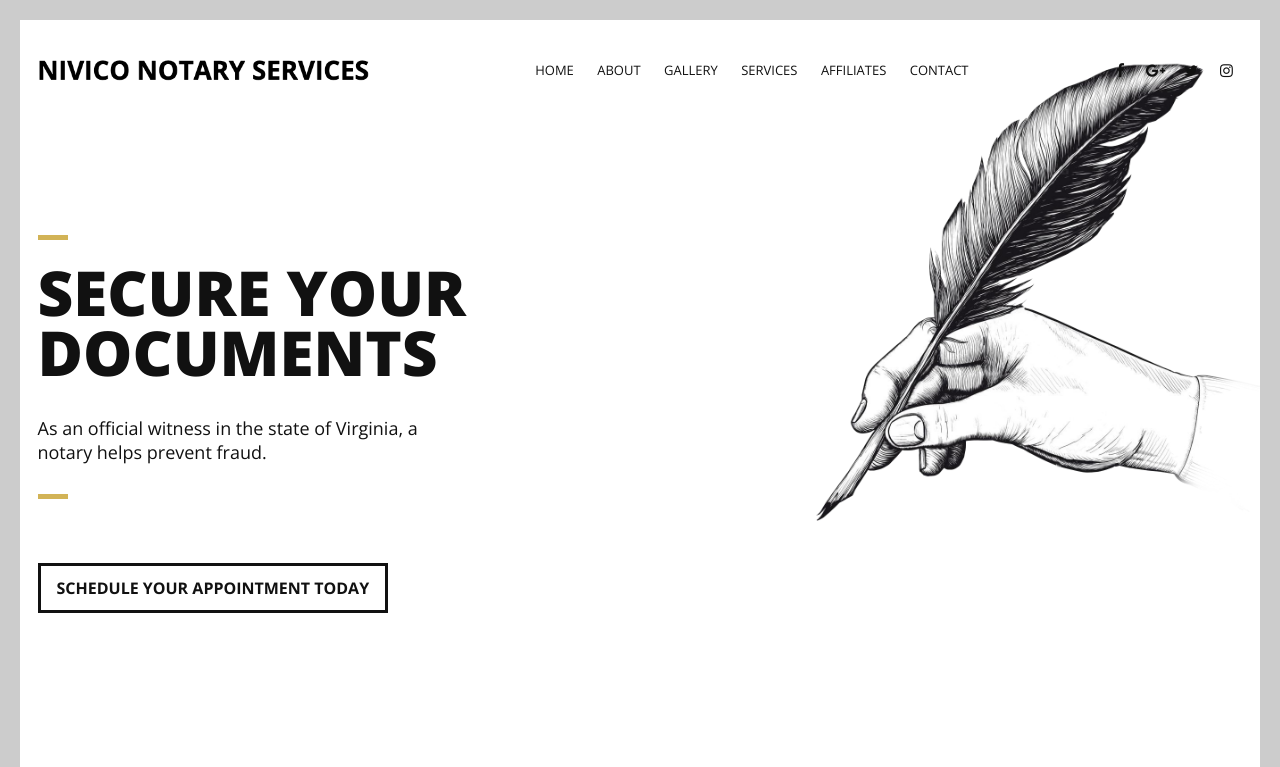
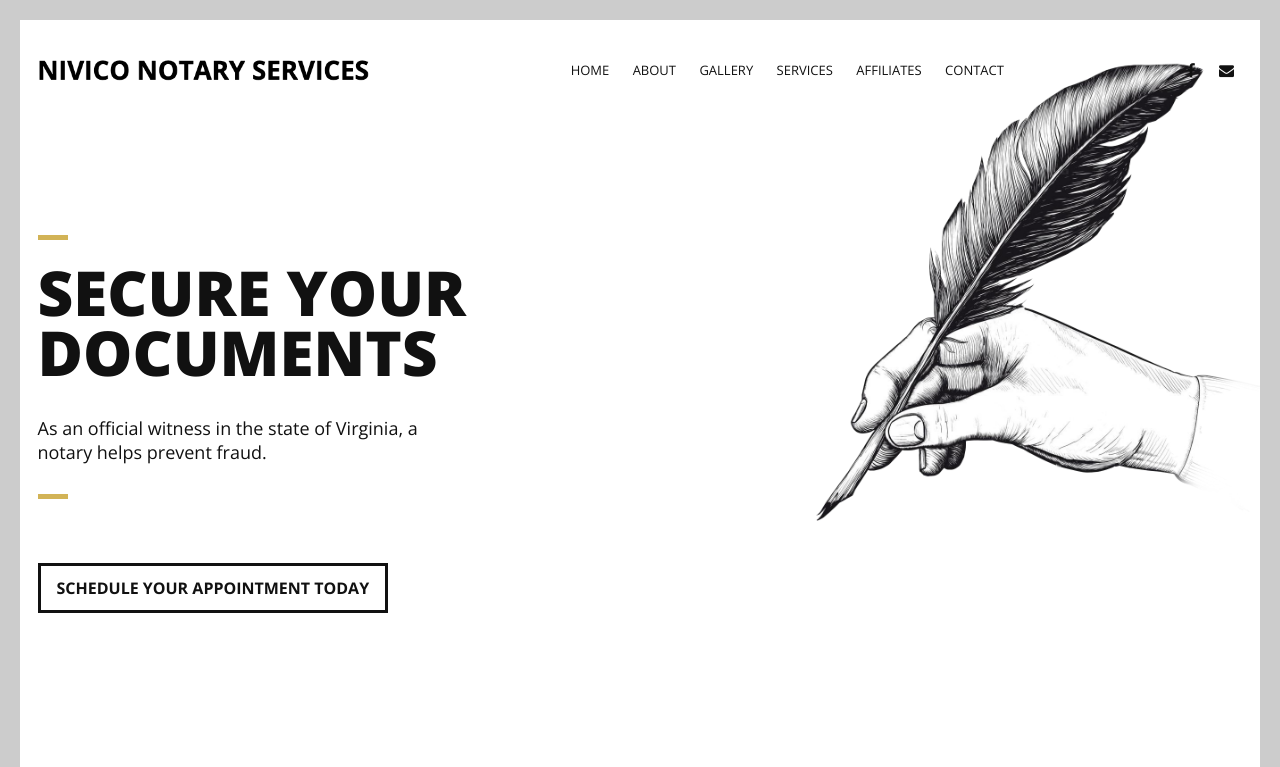
Before and after one commit to lrmoon/Notary, a Django app: page / in a window 1280 px wide. Shown: the top 767 px of the page. Run offline with Django 3.2, Linux system fonts and the light colour scheme.

Commit message:
changed nav links

```diff
--- a/main_app/templates/base2.html
+++ b/main_app/templates/base2.html
@@ -80,21 +80,10 @@
                                 </a>
                             </li>
                             <li>
-                                <a target="_blank" title="Google+" href="http://google.com/+username">
-                                    <i class="fa fa-google-plus fa-1x"></i><span>Google+</span>
+                                <a target="_blank" title="Google+" href="mailto: vlrashidi@yahoo.com">
+                                    <i class="fa fa-envelope fa-1x"></i><span>Google+</span>
                                 </a>
                             </li>
-                            <li>
-                                <a target="_blank" title="Twitter" href="http://www.twitter.com/username">
-                                    <i class="fa fa-twitter fa-1x"></i><span>Twitter</span>
-                                </a>
-                            </li>
-                            <li>
-                                <a target="_blank" title="Instagram" href="http://www.instagram.com/username">
-                                    <i class="fa fa-instagram fa-1x"></i><span>Instagram</span>
-                                </a>
-                            </li>
-
                         </ul>
                         <!--End of Social Icons in Header-->
 
```
